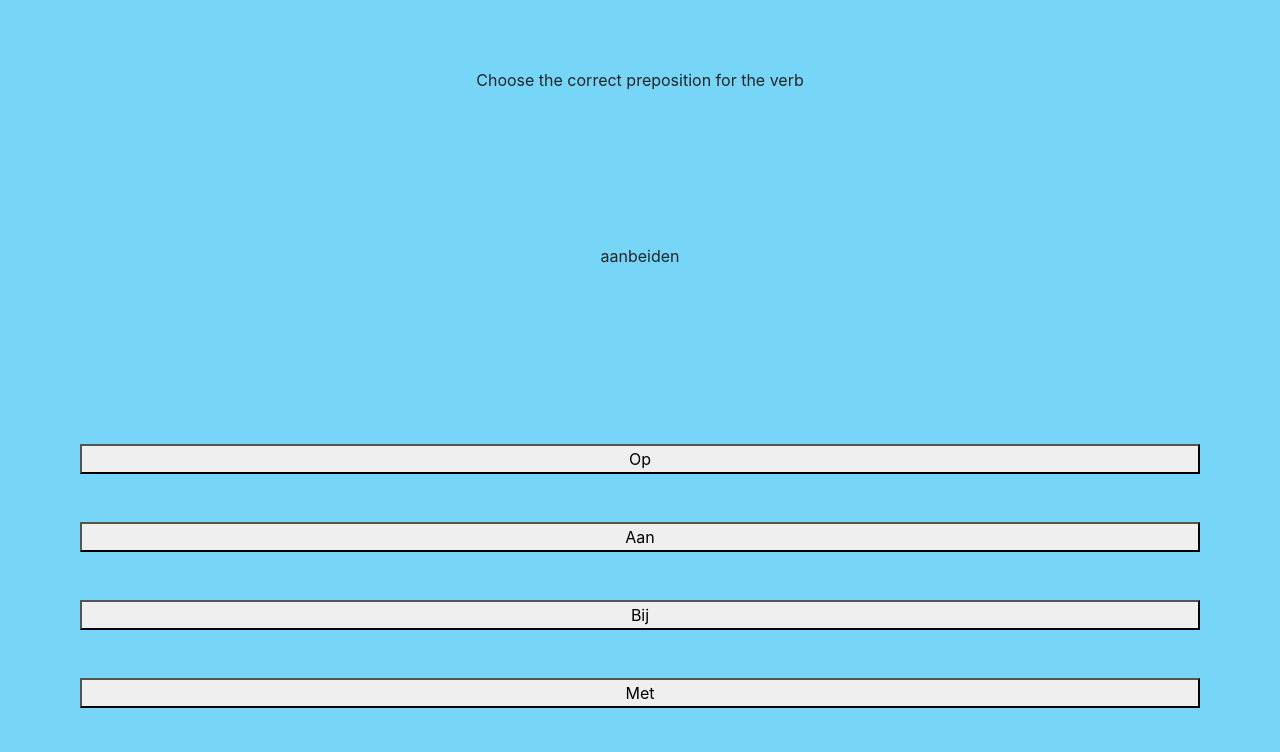
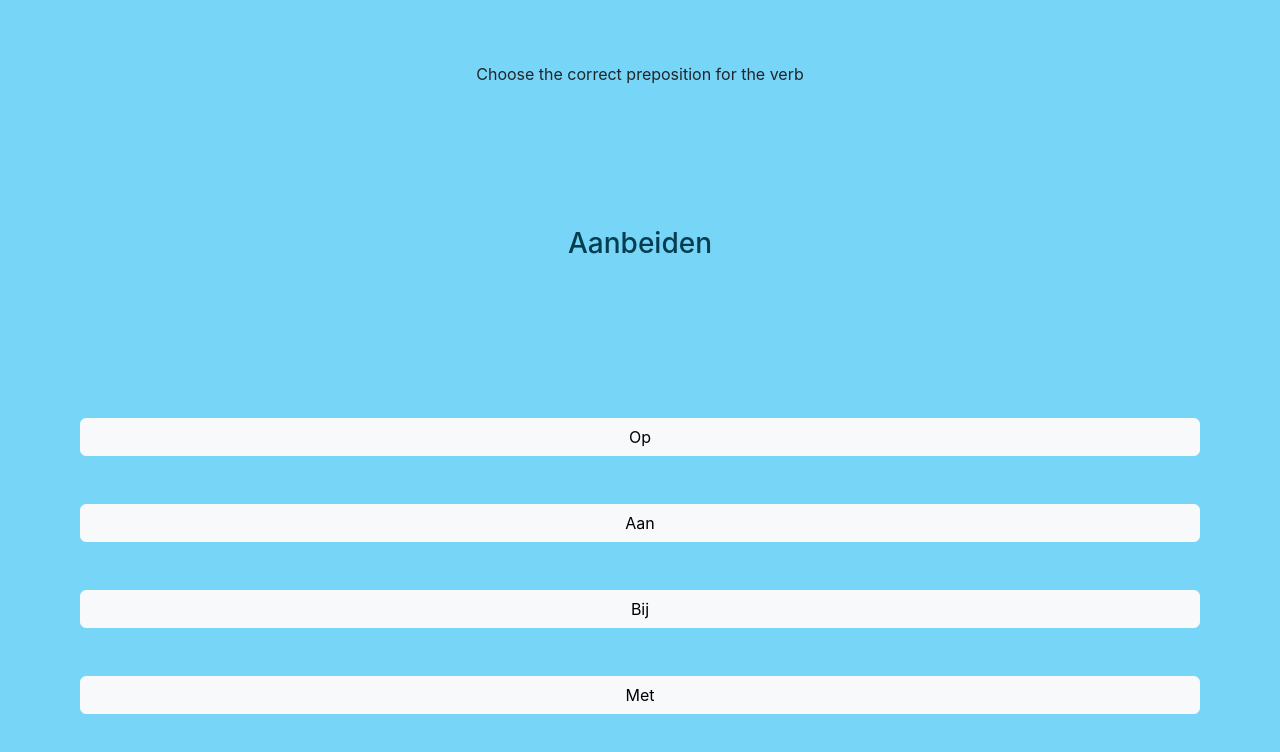
Before and after one commit to SheaMeyers/dutch-practice, a React (Create React App) app: page / in a window 1280 px wide. Shown: the top 752 px of the page. Built offline with nearby package versions, Linux system fonts and the light colour scheme.

Commit message:
Improve styling

```diff
--- a/src/prepositions/Prepositions.css
+++ b/src/prepositions/Prepositions.css
@@ -4,6 +4,10 @@
     flex-direction: column;
     justify-content: space-around;
     align-items: center;
+}
+
+.Verb {
+    color: #063c4f;
 }
 
 .Choices {
--- a/src/prepositions/Prepositions.tsx
+++ b/src/prepositions/Prepositions.tsx
@@ -4,12 +4,12 @@ const Prepositions = () => {
   return (
     <div className="Prepositions">
       <p>Choose the correct preposition for the verb</p>
-      <p>aanbeiden</p>
+      <p className='h3 Verb'>Aanbeiden</p>
       <div className='Choices'>
-        <button className='Choices__Button'>Op</button>
-        <button className='Choices__Button'>Aan</button>
-        <button className='Choices__Button'>Bij</button>
-        <button className='Choices__Button'>Met</button>
+        <button className='btn btn-light Choices__Button' type="button">Op</button>
+        <button className='btn btn-light Choices__Button' type="button">Aan</button>
+        <button className='btn btn-light Choices__Button' type="button">Bij</button>
+        <button className='btn btn-light Choices__Button' type="button">Met</button>
       </div>
     </div>
   );
```
